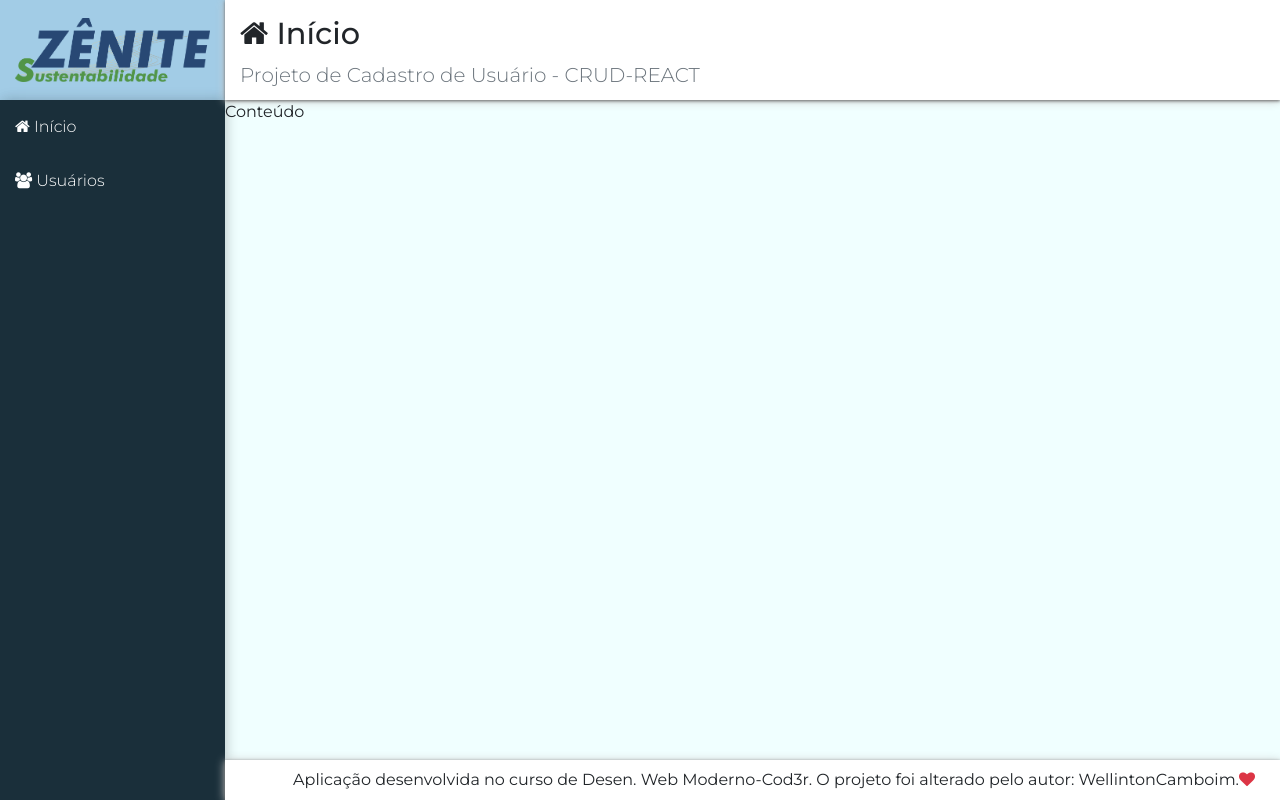
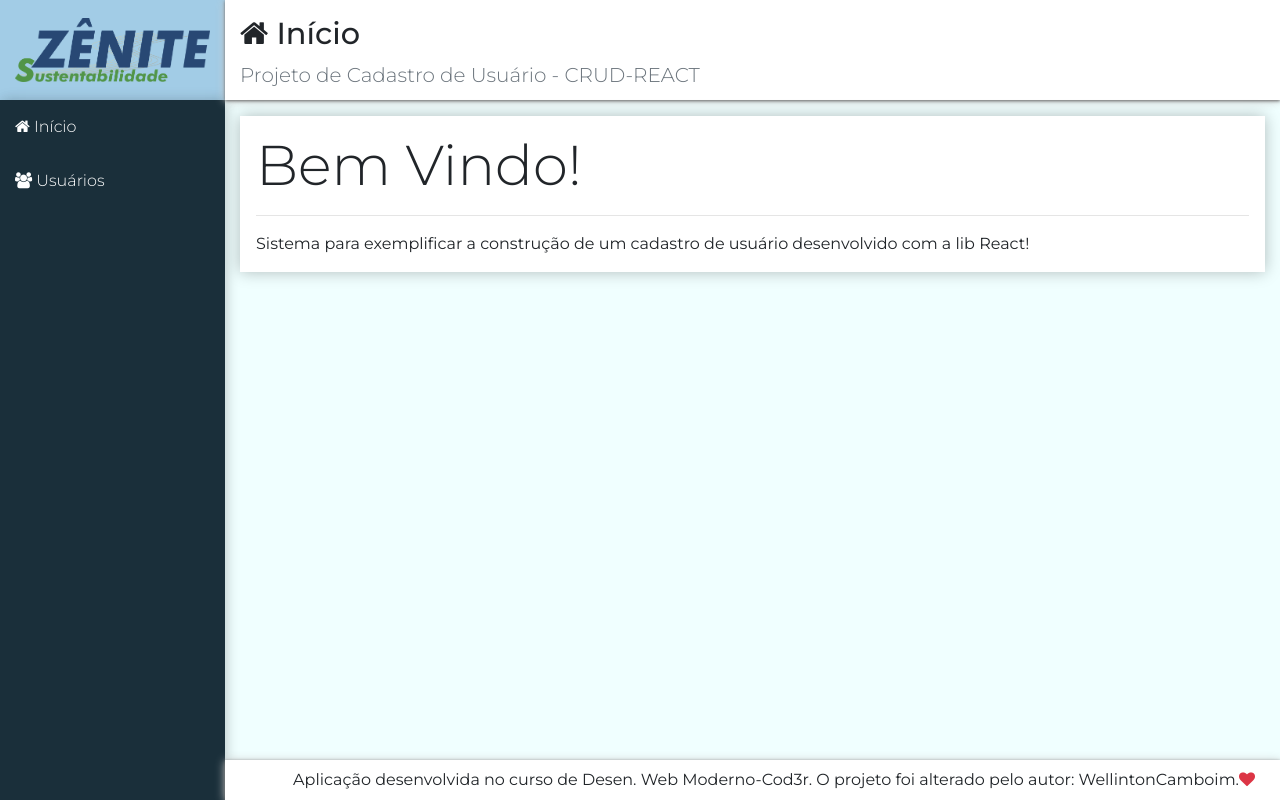
Before and after one commit to WellintonCamboim/cadastro-usuario-react, a React (Create React App) app in the folder frontend/: page / in a window 1280 px wide. Built offline with nearby package versions, Linux system fonts and the light colour scheme.

Commit message:
Componente Conteúdo(Main)

```diff
--- /dev/null
+++ b/frontend/src/components/home/Home.jsx
@@ -0,0 +1,10 @@
+import React from 'react'
+import Main from '../template/Main'
+
+export default props =>
+    <Main icon="home" title="Início" subtitle="Projeto de Cadastro de Usuário - CRUD-REACT">
+        <div className="display-4">Bem Vindo!</div>
+        <hr />
+        <p className="mb-0">Sistema para exemplificar a construção de um cadastro de
+            usuário desenvolvido com a lib React!</p>
+    </Main>
--- a/frontend/src/components/template/Main.css
+++ b/frontend/src/components/template/Main.css
@@ -0,0 +1,4 @@
+main > div {
+    background-color: #fff;
+    box-shadow: 0px 0px 15px #0004;
+}
--- a/frontend/src/components/template/Main.jsx
+++ b/frontend/src/components/template/Main.jsx
@@ -5,7 +5,10 @@
 export default props =>
     <React.Fragment>
         <Header {...props} />
-            <main className="content">
-                Conteúdo
+        {/* container-fluid class do Bootstrap */}
+            <main className="content container-fluid">
+                <div className="p-3 mt-3">
+                    {props.children}
+                </div>
             </main>
     </React.Fragment>
--- a/frontend/src/main/App.jsx
+++ b/frontend/src/main/App.jsx
@@ -2,16 +2,17 @@
 import './App.css'
 import 'bootstrap/dist/css/bootstrap.min.css'
 import 'font-awesome/css/font-awesome.min.css'
+import '../components/home/Home'
 
 import Logo from '../components/template/Logo'
 import Nav from '../components/template/Nav'
-import Main from '../components/template/Main'
 import Footer from '../components/template/Footer'
+import Home from '../components/home/Home';
 
 export default props =>
     <div className="app">
         <Logo />
         <Nav />
-        <Main icon="home" title="Início" subtitle="Projeto de Cadastro de Usuário - CRUD-REACT"/>
+        <Home />
         <Footer />
     </div>
```
